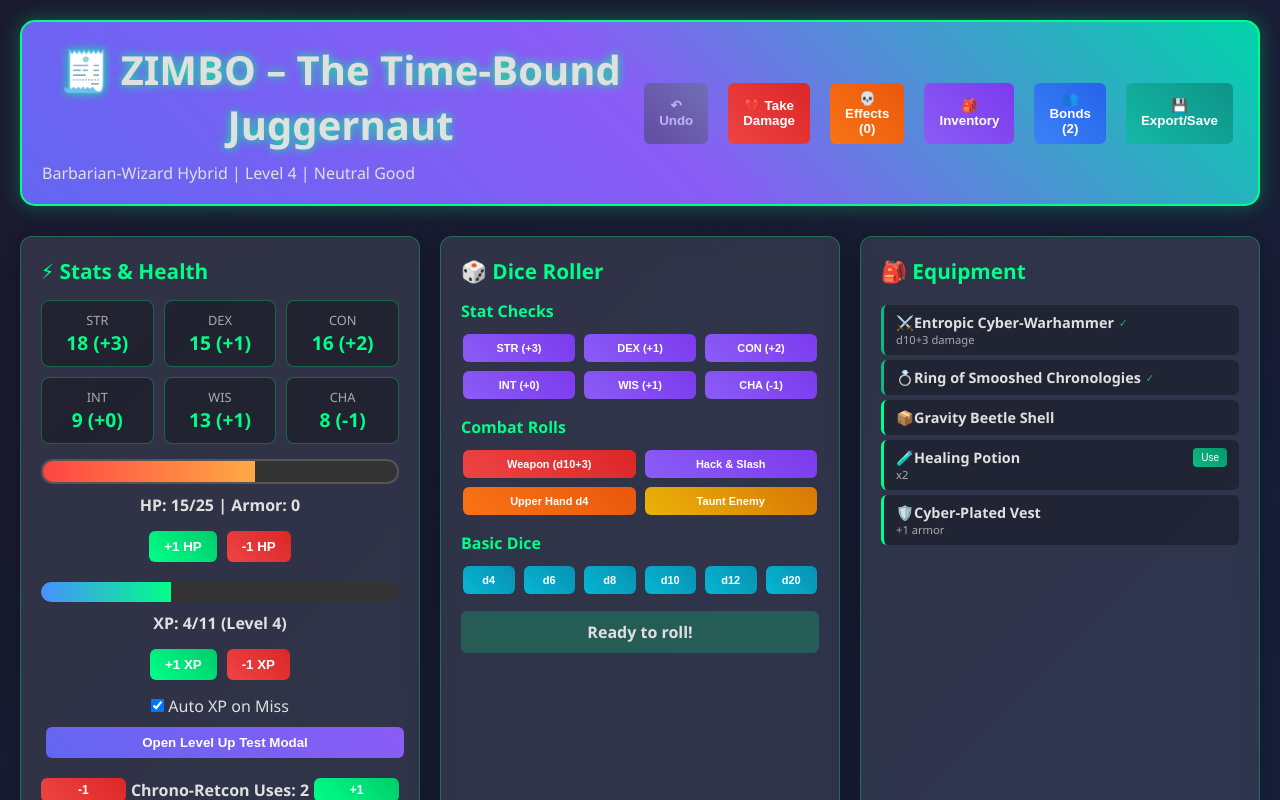
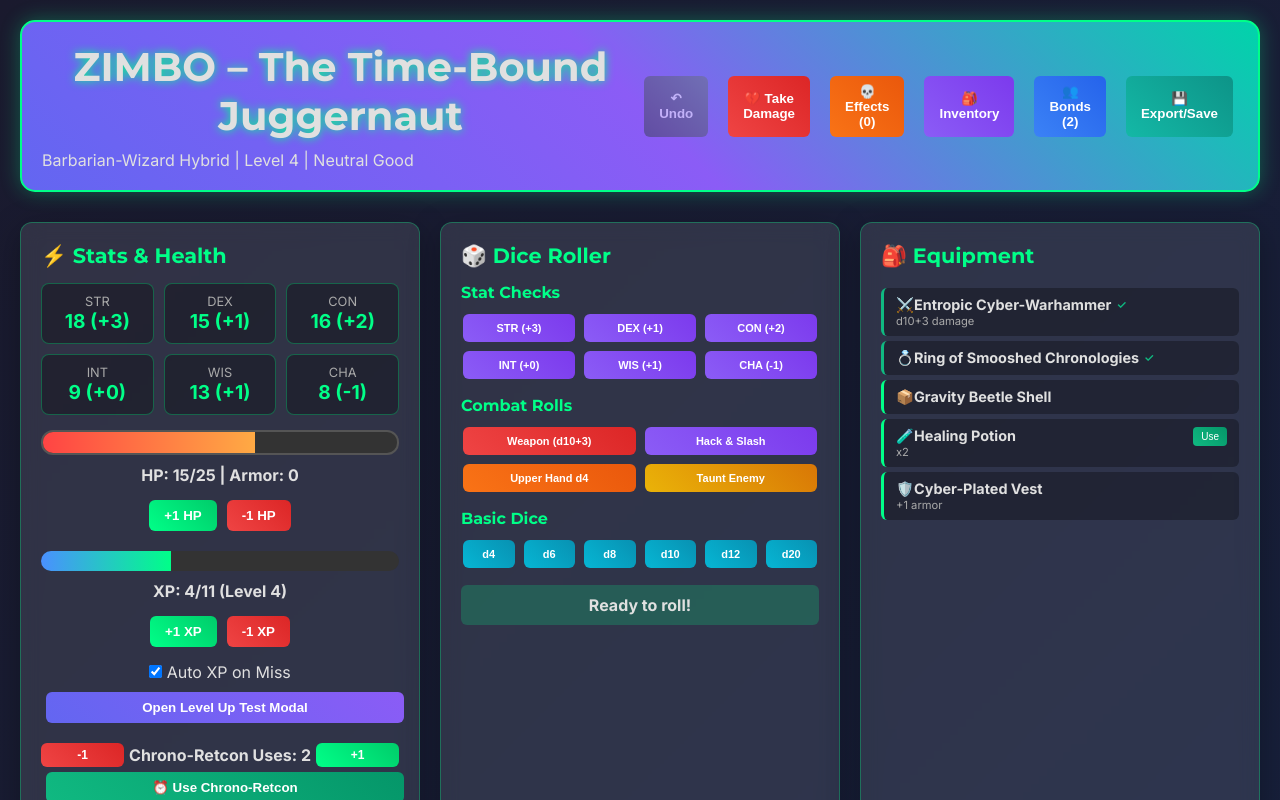
Before and after one commit to thwoom/zimbo-tauri-character-sheet, a React (Vite) app: page / in a window 1280 px wide. Shown: the top 800 px of the page. Built offline with nearby package versions, Linux system fonts and the light colour scheme.

Commit message:
feat: integrate professional fonts

```diff
--- a/index.html
+++ b/index.html
@@ -4,6 +4,12 @@
     <meta charset="UTF-8" />
     <link rel="icon" type="image/svg+xml" href="/icon.svg" />
     <meta name="viewport" content="width=device-width, initial-scale=1.0" />
+    <link rel="preconnect" href="https://fonts.googleapis.com" />
+    <link rel="preconnect" href="https://fonts.gstatic.com" crossorigin />
+    <link
+      href="https://fonts.googleapis.com/css2?family=Inter:wght@400;700&family=Montserrat:wght@400;700&display=swap"
+      rel="stylesheet"
+    />
     <title>ZIMBO Character Sheet</title>
   </head>
 
--- a/src/App.css
+++ b/src/App.css
@@ -1,4 +1,14 @@
 /* Zimbo's Cyber-Barbarian Theme CSS */
+
+/* Root font variables */
+:root {
+  --font-heading: 'Montserrat', sans-serif;
+  --font-body: 'Inter', sans-serif;
+  --font-size-heading: 2.5rem;
+  --font-size-body: 1rem;
+  --font-weight-heading: 700;
+  --font-weight-body: 400;
+}
 
 /* Reset and base styles */
 * {
@@ -8,10 +18,26 @@
 }
 
 body {
-  font-family: 'Segoe UI', Tahoma, Geneva, Verdana, sans-serif;
+  font-family: var(--font-body);
+  font-size: var(--font-size-body);
+  font-weight: var(--font-weight-body);
   background: linear-gradient(135deg, #1a1a2e, #16213e);
   color: #e0e0e0;
   overflow-x: hidden;
+}
+
+h1,
+h2,
+h3,
+h4,
+h5,
+h6 {
+  font-family: var(--font-heading);
+  font-weight: var(--font-weight-heading);
+}
+
+h1 {
+  font-size: var(--font-size-heading);
 }
 
 /* Animations */
--- a/src/App.jsx
+++ b/src/App.jsx
@@ -82,7 +82,7 @@
         <div className={styles.header} style={{ background: getHeaderColor() }}>
           <div className={styles.headerTop}>
             <div>
-              <h1 className={styles.title}>🧾 ZIMBO – The Time-Bound Juggernaut</h1>
+              <h1 className={styles.title}>ZIMBO – The Time-Bound Juggernaut</h1>
               <div className={styles.subHeader}>
                 <p>Barbarian-Wizard Hybrid | Level {character.level} | Neutral Good</p>
                 {character.statusEffects.length > 0 && (
--- a/src/styles/AppStyles.module.css
+++ b/src/styles/AppStyles.module.css
@@ -3,7 +3,9 @@
   background: linear-gradient(135deg, #1a1a2e, #16213e);
   color: #e0e0e0;
   padding: 20px;
-  font-family: 'Segoe UI', Tahoma, Geneva, Verdana, sans-serif;
+  font-family: var(--font-body);
+  font-size: var(--font-size-body);
+  font-weight: var(--font-weight-body);
 }
 
 .innerContainer {
@@ -28,7 +30,9 @@
 }
 
 .title {
-  font-size: 2.5rem;
+  font-family: var(--font-heading);
+  font-size: var(--font-size-heading);
+  font-weight: var(--font-weight-heading);
   margin-bottom: 10px;
   text-shadow: 0 0 10px #00ff88;
 }
```
